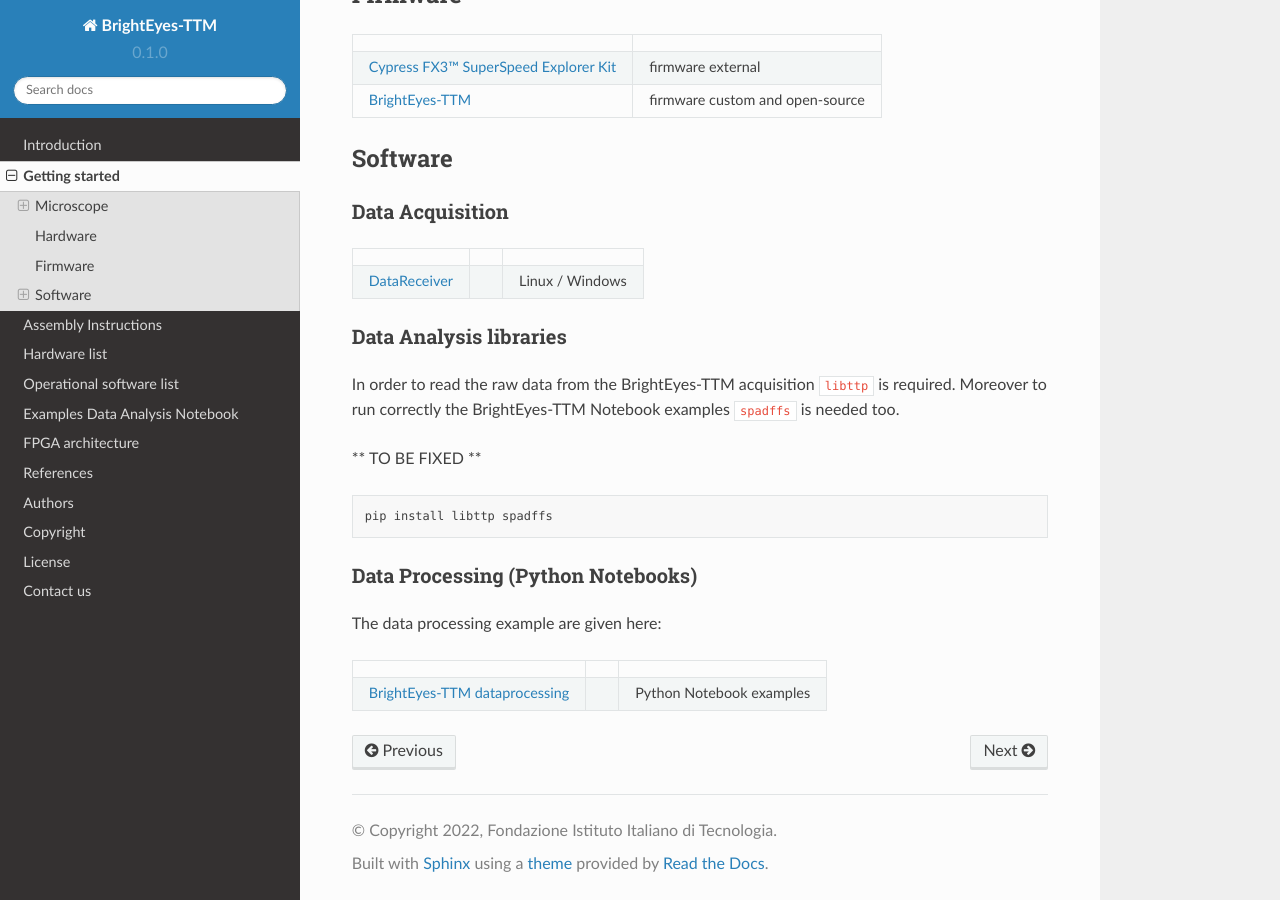
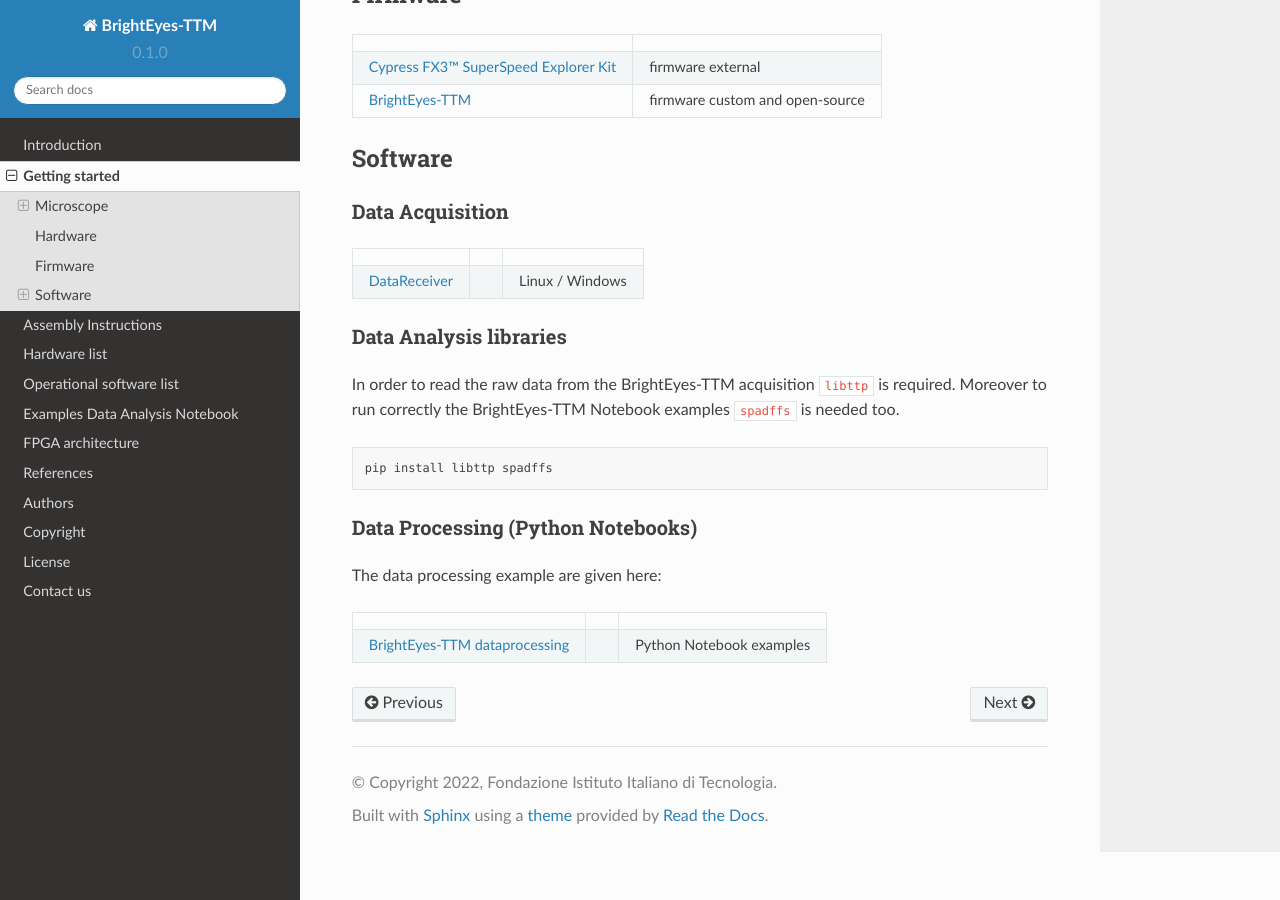
Before and after one commit to mattia-donato/BrightEyes-TTM-docs, a Sphinx documentation site: the page built from docs/source/gettingstarted.md, in a window 1280 px wide and 900 px high, scrolled down 1270 px. Built offline with Sphinx 7.4.7 and the Read the Docs theme 2.0.0, drawn with Linux system fonts in a browser that asks for light colours.

Commit message:
Update gettingstarted.md

````diff
--- a/docs/source/gettingstarted.md
+++ b/docs/source/gettingstarted.md
@@ -42,7 +42,6 @@
 ### Data Analysis libraries
 In order to read the raw data from the BrightEyes-TTM acquisition `libttp` is required. Moreover to run correctly the BrightEyes-TTM Notebook examples `spadffs` is needed too.
 
-** TO BE FIXED **
 ```
 pip install libttp spadffs
 ```
````
